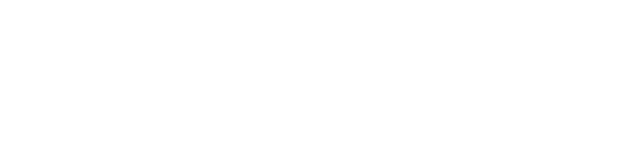
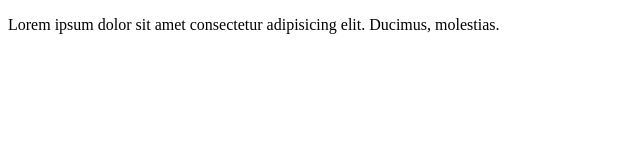
Before and after one commit to Krakatoa2050/home, a plain HTML site: page index.html in a window 1280 px wide. Shown: the whole page, without its empty margins (0-640 px from the left). Drawn offline with Linux system fonts and the light colour scheme.

Commit message:
agregado div contenedor

```diff
--- a/index.html
+++ b/index.html
@@ -6,6 +6,11 @@
     <title>GIT VSCODE</title>
 </head>
 <body>
-
+    <!--DIV CONTENEDOR1-->
+    <div class="container">
+        <div class="row">
+            <p>Lorem ipsum dolor sit amet consectetur adipisicing elit. Ducimus, molestias.</p>
+        </div>
+    </div>
 </body>
 </html>
```
